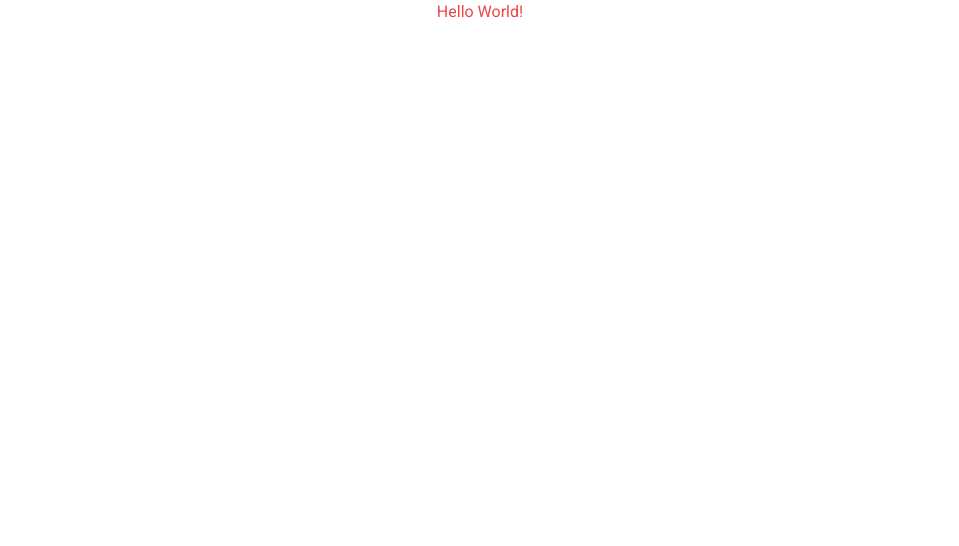
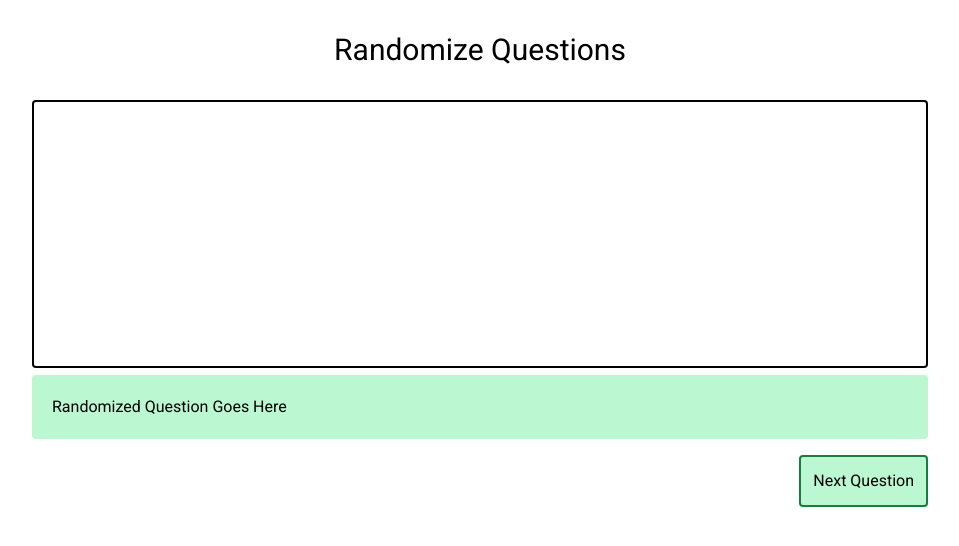
Before and after one commit to NedzadDonlagic04/vuejs-randomize-input-questions, a Vue app: page / in a window 1280 px wide. Shown: the top 546 px of the page, without its empty margins (160-1119 px from the left). Built offline with nearby package versions, Linux system fonts and the light colour scheme.

Commit message:
Added the template for how the app should look

```diff
--- a/src/App.vue
+++ b/src/App.vue
@@ -1,7 +1,31 @@
 <script setup>
+
+const textareaInputHandler = () => {
+	console.log('Textarea');
+};
+
+const generateNextQuestion = () => {
+	console.log('Click');
+};
 
 </script>
 
 <template>
-	<p class="text-red-500">Hello World!</p>
+	<main class="w-[70%] mt-8">
+		<header class="mb-8">
+			<h1 class="text-center text-3xl">Randomize Questions</h1>
+		</header>
+
+		<div>
+			<textarea class="w-full p-3 resize-none border-2 border-black rounded focus-visible:border-[3px]" name="questions" id="questions" rows="10"
+						@input="textareaInputHandler"></textarea>
+
+			<p class="bg-green-200 p-5 rounded" id="result">Randomized Question Goes Here</p>
+
+			<button class="mt-4 bg-green-200 float-right p-3 rounded border-2 border-green-700 transition-colors ease-in-out duration-200 hover:bg-green-300"
+						@click="generateNextQuestion">
+				Next Question
+			</button>
+		</div>
+	</main>
 </template>
```
